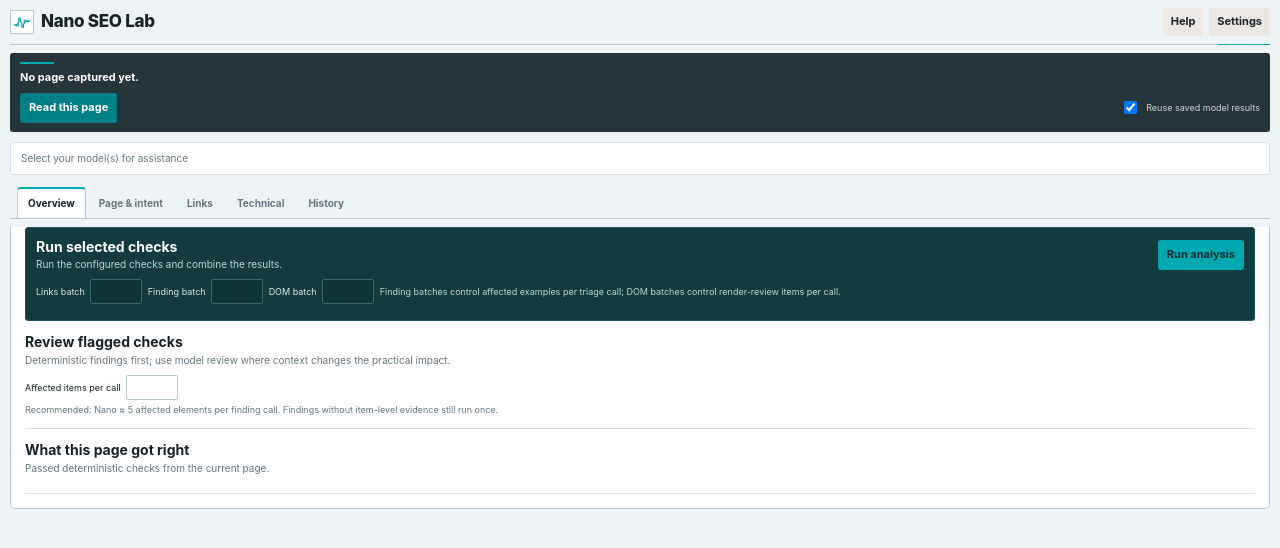
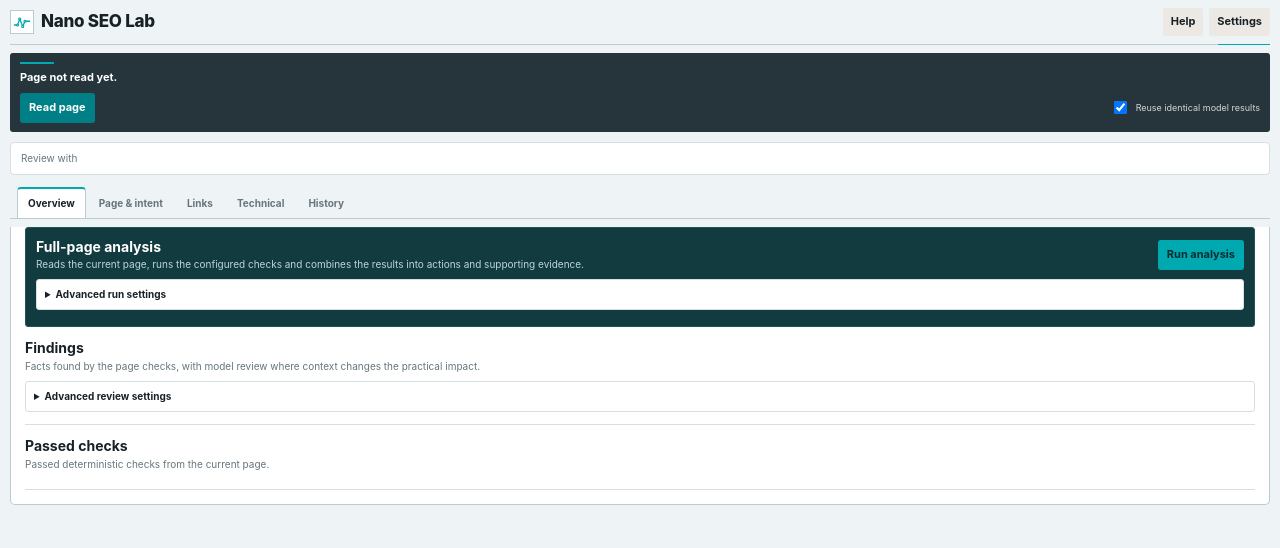
Before and after one commit to chr156r33n/nano-seo-extension, a browser extension: page sidepanel.html in a window 1280 px wide. Drawn offline with Linux system fonts and the light colour scheme.

Commit message:
Simplify primary workflow and demote batch controls

```diff
--- a/sidepanel.html
+++ b/sidepanel.html
@@ -27,22 +27,22 @@
   </header>
 
   <section class="page-context">
-    <div id="pageMeta" class="page-title">No page captured yet.</div>
+    <div id="pageMeta" class="page-title">Page not read yet.</div>
     <div id="runMeta" class="muted small"></div>
 
     <div class="toolbar page-actions">
-      <button id="captureBtn">Read this page</button>
+      <button id="captureBtn">Read page</button>
       <label class="toggle-label">
         <input id="useCache" type="checkbox" checked>
-        <span>Reuse saved model results</span>
+        <span>Reuse identical model results</span>
       </label>
     </div>
   </section>
 
   <section class="global-model-bar">
     <div>
-      <div class="section-kicker">Models</div>
-      <div class="section-copy">Select your model(s) for assistance</div>
+      <div class="section-kicker">Model review</div>
+      <div class="section-copy">Review with</div>
     </div>
     <div id="providers" class="checks model-picker"></div>
   </section>
@@ -60,29 +60,34 @@
       <section class="analyse-all-shell">
         <div class="analyse-all-head">
           <div>
-            <h2>Run selected checks</h2>
-            <div class="section-copy">Run the configured checks and combine the results.</div>
+            <h2>Full-page analysis</h2>
+            <div class="section-copy">Reads the current page, runs the configured checks and combines the results into actions and supporting evidence.</div>
           </div>
           <button id="analyseAllBtn">Run analysis</button>
         </div>
 
+        <details class="control-panel advanced-run-settings analyse-all-advanced">
+          <summary>Advanced run settings</summary>
+          <div class="control-panel-body">
             <div class="batch-controls batch-controls-dark">
               <label>
-            <span>Links batch</span>
+                <span>Links per model call</span>
                 <input id="analyseLinkBatchSize" type="number" min="1" max="100" step="1">
               </label>
               <label>
-            <span>Finding batch</span>
+                <span>Examples per finding review</span>
                 <input id="analyseFindingBatchSize" type="number" min="1" max="100" step="1">
               </label>
               <label>
-            <span>DOM batch</span>
+                <span>DOM differences per model call</span>
                 <input id="analyseDomBatchSize" type="number" min="1" max="100" step="1">
               </label>
               <div class="batch-help">
-            Finding batches control affected examples per triage call; DOM batches control render-review items per call.
+                These controls only change how much evidence is sent in each model call. The defaults are suitable for normal use.
               </div>
             </div>
+          </div>
+        </details>
 
         <div id="analyseAllProgressWrap" class="analyse-progress" hidden>
           <div class="progress-track" aria-hidden="true">
@@ -95,23 +100,28 @@
       </section>
 
       <section class="tool-section">
-        <h2>Review flagged checks</h2>
-        <div class="section-copy">Deterministic findings first; use model review where context changes the practical impact.</div>
+        <h2>Findings</h2>
+        <div class="section-copy">Facts found by the page checks, with model review where context changes the practical impact.</div>
+        <details class="control-panel advanced-run-settings">
+          <summary>Advanced review settings</summary>
+          <div class="control-panel-body">
             <div class="run-control-row">
               <label class="batch-inline">
-            <span>Affected items per call</span>
+                <span>Examples per finding review</span>
                 <input id="findingBatchSize" type="number" min="1" max="100" step="1">
               </label>
             </div>
             <div class="section-copy batch-guidance">
-          Recommended: Nano ≈ 5 affected elements per finding call. Findings without item-level evidence still run once.
+              Nano works best with smaller groups of examples. Findings without item-level evidence still run once.
             </div>
+          </div>
+        </details>
         <div id="auditSummary" class="muted small"></div>
         <div id="issues"></div>
       </section>
 
       <section class="tool-section">
-        <h2>What this page got right</h2>
+        <h2>Passed checks</h2>
         <div class="section-copy">Passed deterministic checks from the current page.</div>
         <div id="passedChecks" class="results"></div>
       </section>
@@ -119,11 +129,11 @@
 
     <div id="panel-page-intent" class="main-tab-panel" role="tabpanel" aria-labelledby="tab-page-intent" data-main-panel="page-intent" hidden>
       <section class="tool-section tool-section-first">
-        <h2>Compare page type and intent</h2>
-        <div class="section-copy">Identify page type and user intent, then compare them.</div>
+        <h2>Review page type and intent</h2>
+        <div class="section-copy">Identify page type and user intent, then review how well they align.</div>
 
         <details class="control-panel">
-          <summary>Evidence sent to the model</summary>
+          <summary>Advanced: evidence sent to the reviewer</summary>
           <div class="control-panel-body">
             <label class="radio-option">
               <input type="radio" name="inputMode" value="digest" checked>
@@ -160,7 +170,7 @@
         <div class="row section-actions">
           <button id="pageTypeBtn">Identify page type</button>
           <button id="intentBtn">Identify intent</button>
-          <button id="alignmentBtn" class="secondary">Check alignment</button>
+          <button id="alignmentBtn" class="secondary">Review alignment</button>
         </div>
 
         <div id="intentResults" class="results"></div>
@@ -169,19 +179,26 @@
 
     <div id="panel-links" class="main-tab-panel" role="tabpanel" aria-labelledby="tab-links" data-main-panel="links" hidden>
       <section class="tool-section tool-section-first">
-        <h2>Understand link roles</h2>
+        <h2>Review link roles</h2>
         <div class="section-copy">Classify links by what they do on the page: navigation, editorial, product/category, CTA, utility and more.</div>
         <div class="run-control-row">
-          <button id="classifyLinksBtn">Classify next links</button>
+          <button id="classifyLinksBtn">Review next links</button>
+          <button id="checkLinkResponsesBtn" class="secondary">Check link responses</button>
+        </div>
+        <details class="control-panel advanced-run-settings">
+          <summary>Advanced review settings</summary>
+          <div class="control-panel-body">
+            <div class="run-control-row">
               <label class="batch-inline">
-            <span>Batch</span>
+                <span>Links per model call</span>
                 <input id="linkBatchSize" type="number" min="1" max="100" step="1">
               </label>
-          <button id="checkLinkResponsesBtn" class="secondary">Check link responses</button>
             </div>
             <div class="section-copy batch-guidance">
-          Recommended: Nano ≤ 6 · Gemini/OpenAI ≈ 25 per batch.
+              Nano works best with smaller groups; Gemini and OpenAI can usually review larger groups.
             </div>
+          </div>
+        </details>
         <div class="section-copy" style="margin-top:8px">
           Link response checking is manual only. It checks every unique HTTP(S) destination on the page in manageable batches, follows redirects to the final response, and may request temporary access to external origins.
         </div>
@@ -200,15 +217,22 @@
 
         <div class="run-control-row">
           <button id="buildDomDiffBtn">Compare server vs rendered</button>
-          <button id="assessDomDiffBtn" class="secondary">Review next exceptions</button>
+          <button id="assessDomDiffBtn" class="secondary">Review next differences</button>
+        </div>
+        <details class="control-panel advanced-run-settings">
+          <summary>Advanced review settings</summary>
+          <div class="control-panel-body">
+            <div class="run-control-row">
               <label class="batch-inline">
-            <span>Batch</span>
+                <span>DOM differences per model call</span>
                 <input id="domDiffBatchSize" type="number" min="1" max="100" step="1">
               </label>
             </div>
             <div class="section-copy batch-guidance">
-          Use smaller batches for Nano if summaries become muddled; larger API-model batches are usually fine.
+              Use smaller groups for Nano if summaries become muddled; hosted models can usually review larger groups.
             </div>
+          </div>
+        </details>
 
         <div id="domDiffSummary" class="muted small"></div>
         <div id="domDiffResults" class="results"></div>
```
Lines whose indentation alone changed are shown as unchanged.
